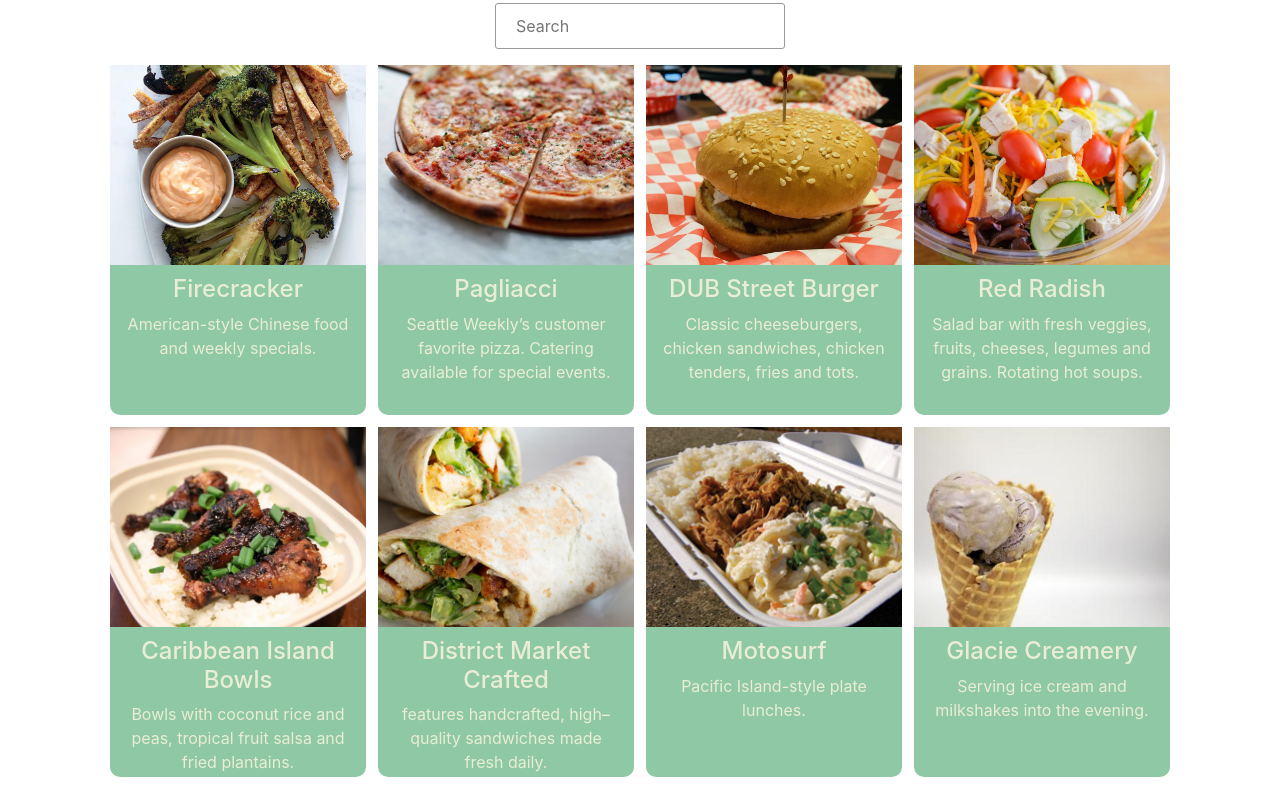
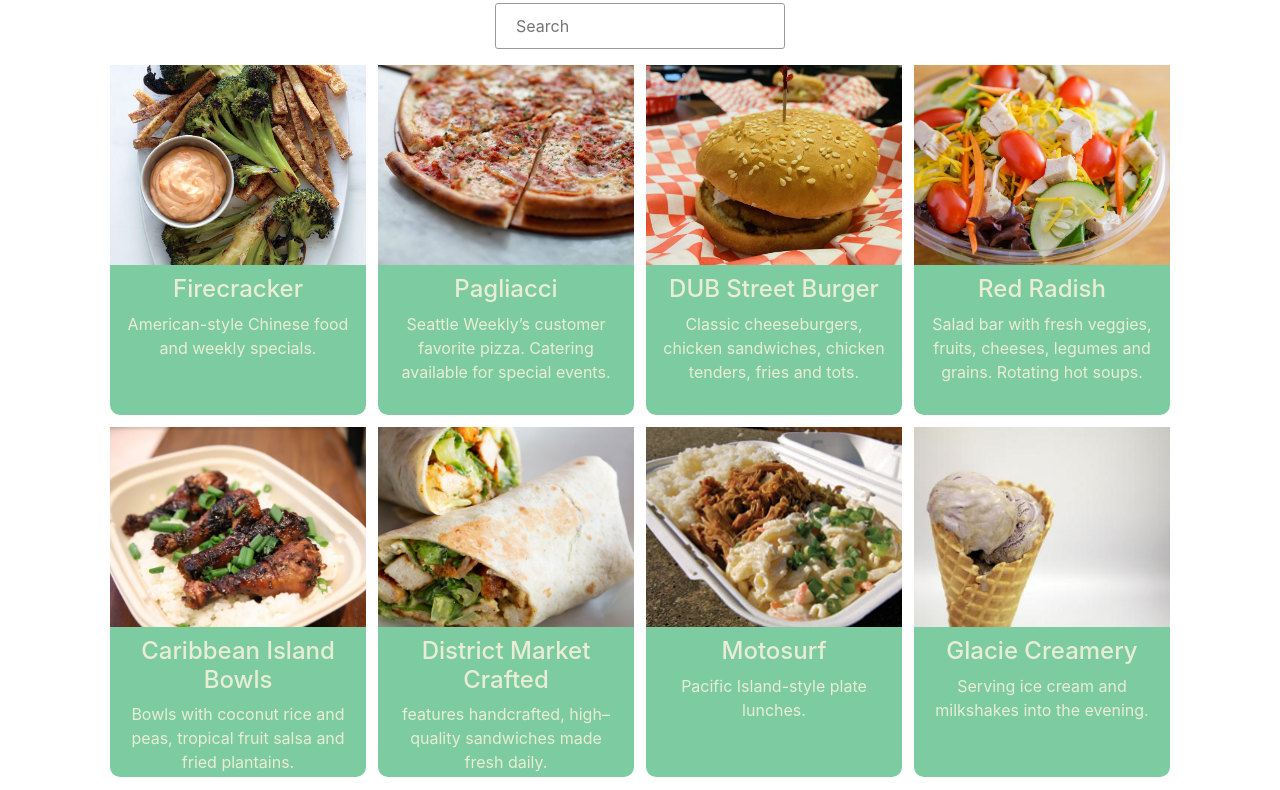
Before and after one commit to pathiratk/DubHacks2019-NutriBites, a plain HTML site: page index.html in a window 1280 px wide. Shown: the part 586-1376 px from the top of the page. Drawn offline with nearby package versions, Linux system fonts and the light colour scheme.

Commit message:
change of color

```diff
--- a/home.css
+++ b/home.css
@@ -1,5 +1,5 @@
 .dark {
-  background-color: #8FC8A4;
+  background-color: #7DCBA1;
   color: #e9edd5;
 }
 
```
